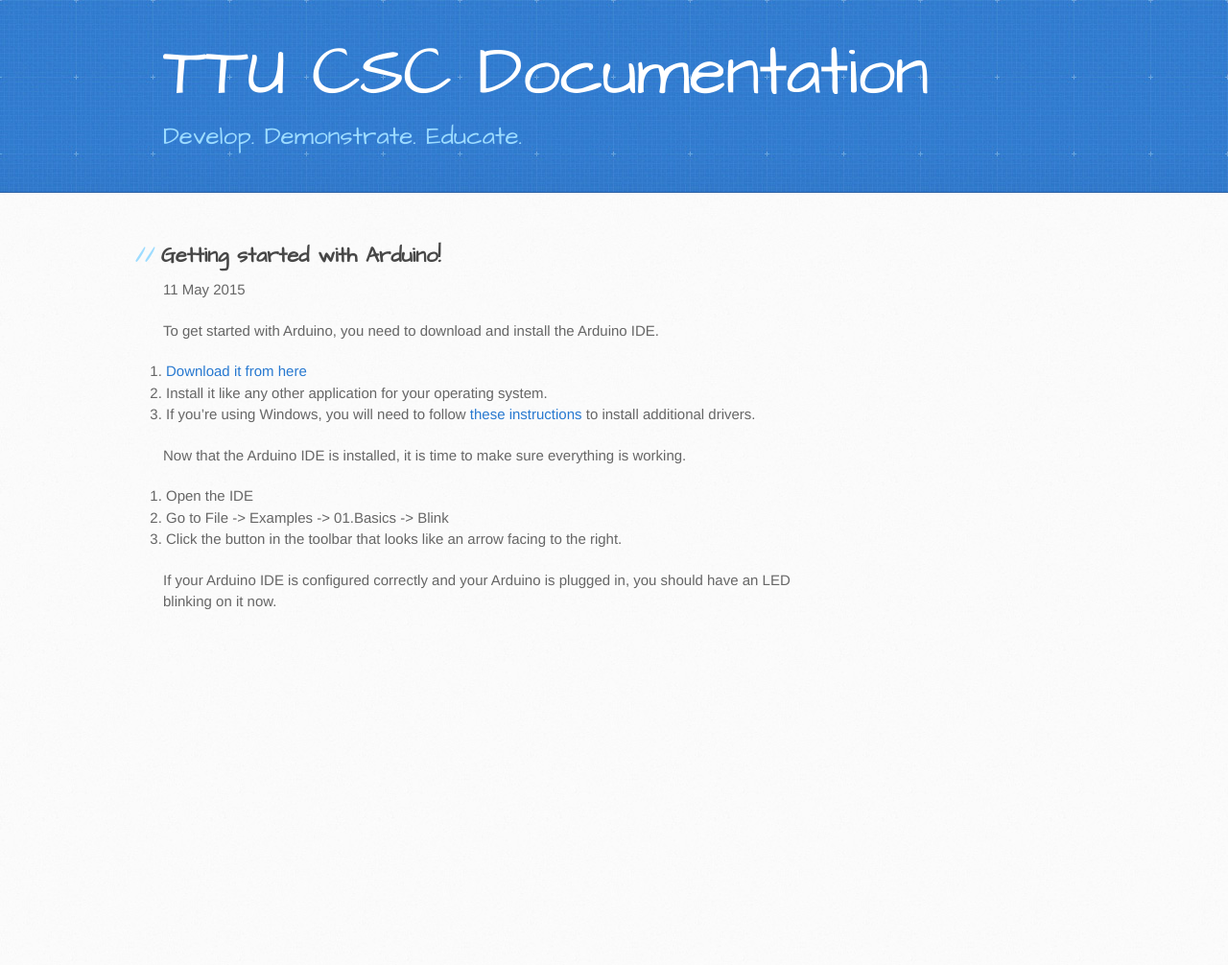
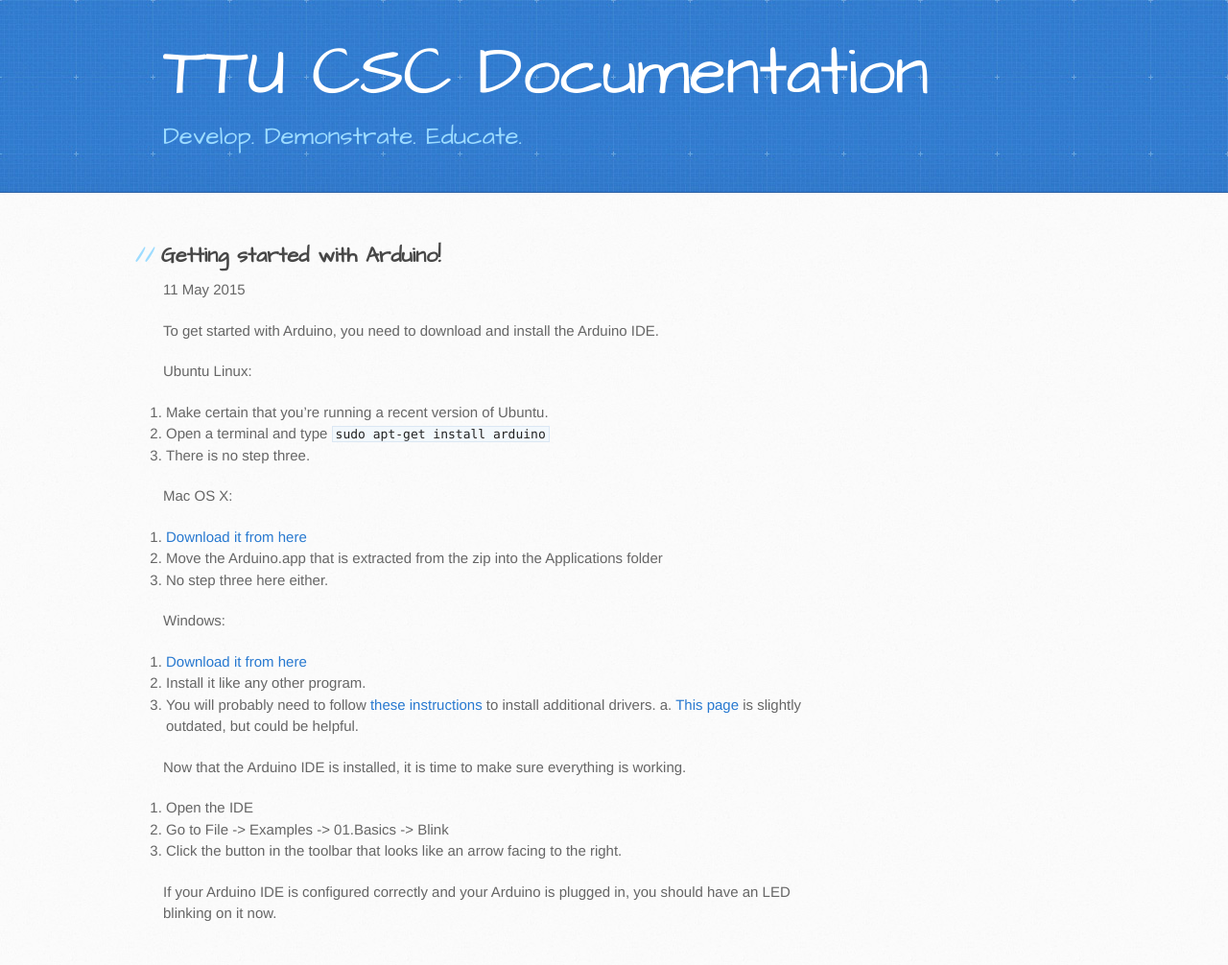
Before and after one commit to TTU-CSC/ttu-csc.github.com, a Jekyll site: the page built from _posts/2015-05-11-getting-started.markdown, in a window 1280 px wide. Shown: the whole page at 96% size. Built offline with Jekyll 4.4.1, drawn with Linux system fonts in a browser that asks for light colours; before the commit the page ends 900 px from its top, so only the background shows below that.

Commit message:
Extended the getting started instructions
Platform specific instructions replaced the terse instructions that existed before.

```diff
--- a/_posts/2015-05-11-getting-started.markdown
+++ b/_posts/2015-05-11-getting-started.markdown
@@ -7,9 +7,24 @@
 
 To get started with Arduino, you need to download and install the Arduino IDE.
 
+Ubuntu Linux:
+
+1. Make certain that you're running a recent version of Ubuntu.
+2. Open a terminal and type `sudo apt-get install arduino`
+3. There is no step three.
+
+Mac OS X:
+
 1. [Download it from here][ArduinoIDE]
-2. Install it like any other application for your operating system.
-3. If you're using Windows, you will need to follow [these instructions][Instructions] to install additional drivers.
+2. Move the Arduino.app that is extracted from the zip into the Applications folder
+3. No step three here either.
+
+Windows:
+
+1. [Download it from here][ArduinoIDE]
+2. Install it like any other program.
+3. You will probably need to follow [these instructions][Instructions] to install additional drivers.
+  a. [This page][ScreenshotTutorial] is slightly outdated, but could be helpful.
 
 Now that the Arduino IDE is installed, it is time to make sure everything is working.
 
```
Also changed, not shown: other parts of _posts/2015-05-11-getting-started.markdown (+3 -2 lines).
